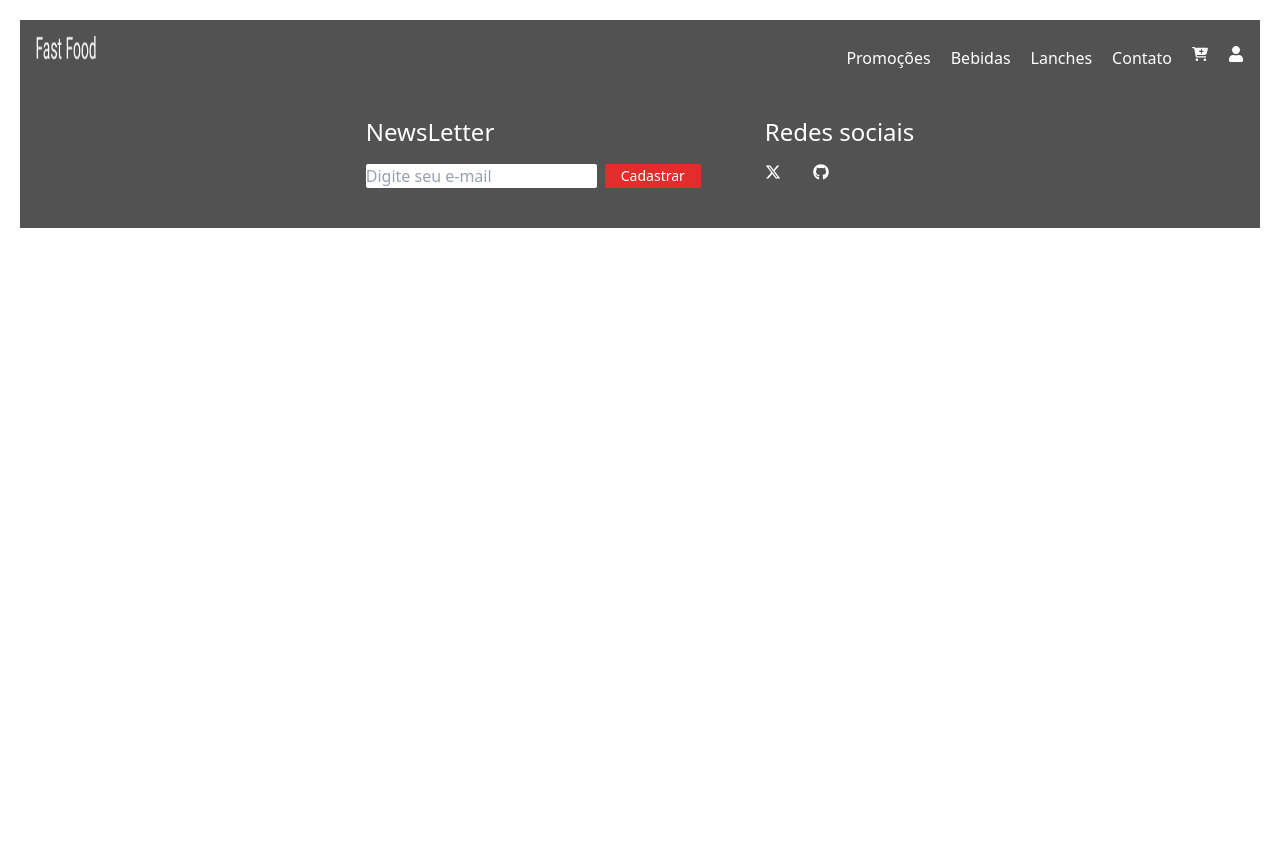
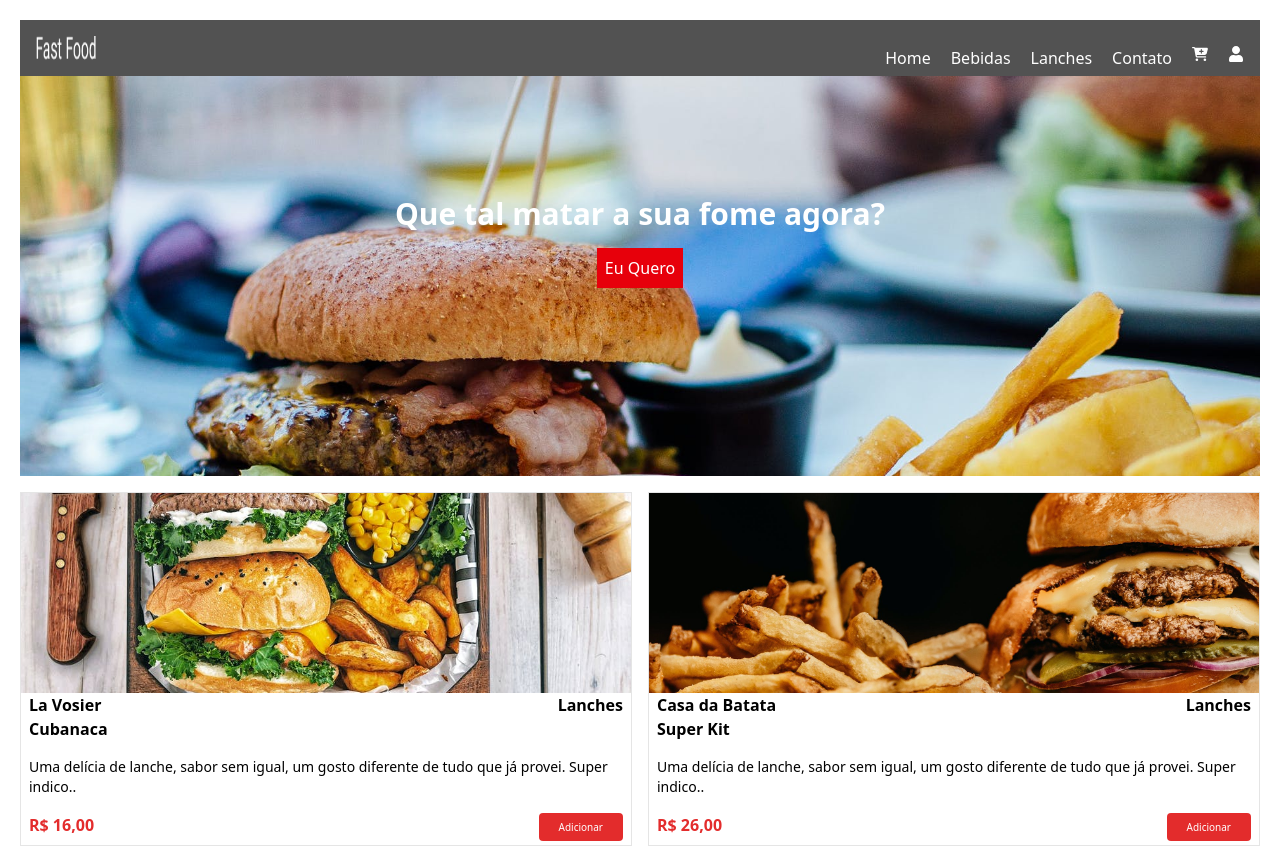
Before and after one commit to Paulo-Borges/devBurger, a React (Vite) app: page / in a window 1280 px wide. Shown: the top 847 px of the page. Before the commit the page ends 800 px from the top, so only its background shows below. Built offline with nearby package versions, Linux system fonts and the light colour scheme.

Commit message:
feat: setting root page

```diff
--- a/src/App.tsx
+++ b/src/App.tsx
@@ -5,9 +5,15 @@ import Footer from "./components/Footer";
 function App() {
   return (
     <>
-      <Navbar />
-      <Outlet />
-      <Footer />
+      <header>
+        <Navbar />
+      </header>
+      <main>
+        <Outlet />
+      </main>
+      <footer>
+        <Footer />
+      </footer>
     </>
   );
 }
--- a/src/components/Navbar.tsx
+++ b/src/components/Navbar.tsx
@@ -59,8 +59,8 @@ const Navbar = () => {
         `}
       >
         <li>
-          <NavLink to="/promocao" className="text-white" onClick={toggleMenu}>
-            Promoções
+          <NavLink to="/" className="text-white" onClick={toggleMenu}>
+            Home
           </NavLink>
         </li>
         <li>
--- a/src/main.tsx
+++ b/src/main.tsx
@@ -9,7 +9,7 @@ import Contato from "./routes/Contato.tsx";
 import Lanches from "./routes/Lanches.tsx";
 import Login from "./routes/Login.tsx";
 import Sacola from "./routes/Sacola.tsx";
-import Promocao from "./routes/Promocao.tsx";
+import Home from "./routes/Home.tsx";
 
 const router = createBrowserRouter([
   {
@@ -38,8 +38,8 @@ const router = createBrowserRouter([
         element: <Sacola />,
       },
       {
-        path: "promocao",
-        element: <Promocao />,
+        index: true,
+        element: <Home />,
       },
     ],
   },
--- a/src/routes/Promocao.tsx
+++ b/src/routes/Home.tsx
@@ -1,4 +1,4 @@
-const Promocao = () => {
+const Home = () => {
   type promocoesProps = {
     id: number;
     imagem: string;
@@ -157,4 +157,4 @@ const Promocao = () => {
   );
 };
 
-export default Promocao;
+export default Home;
```
